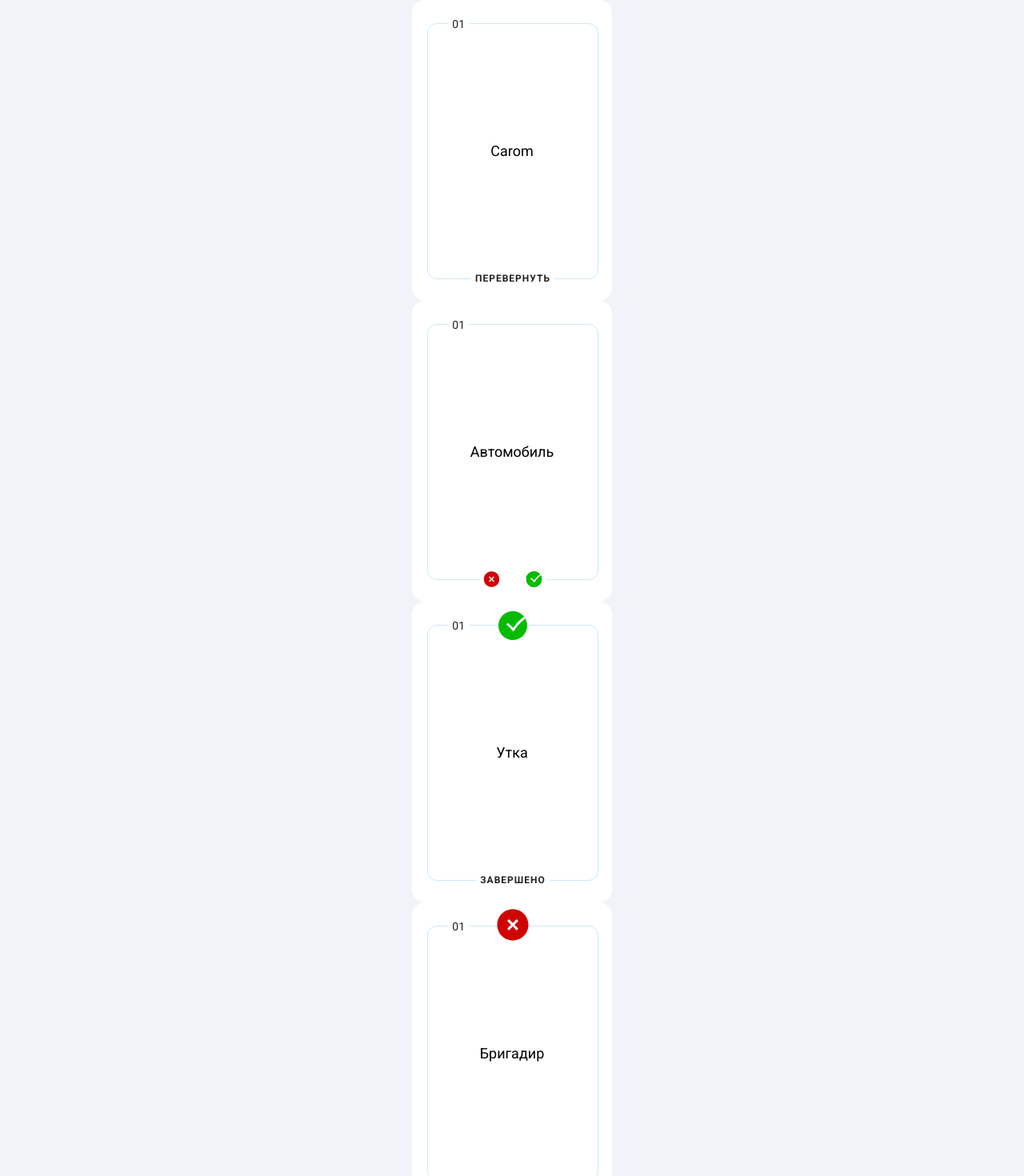
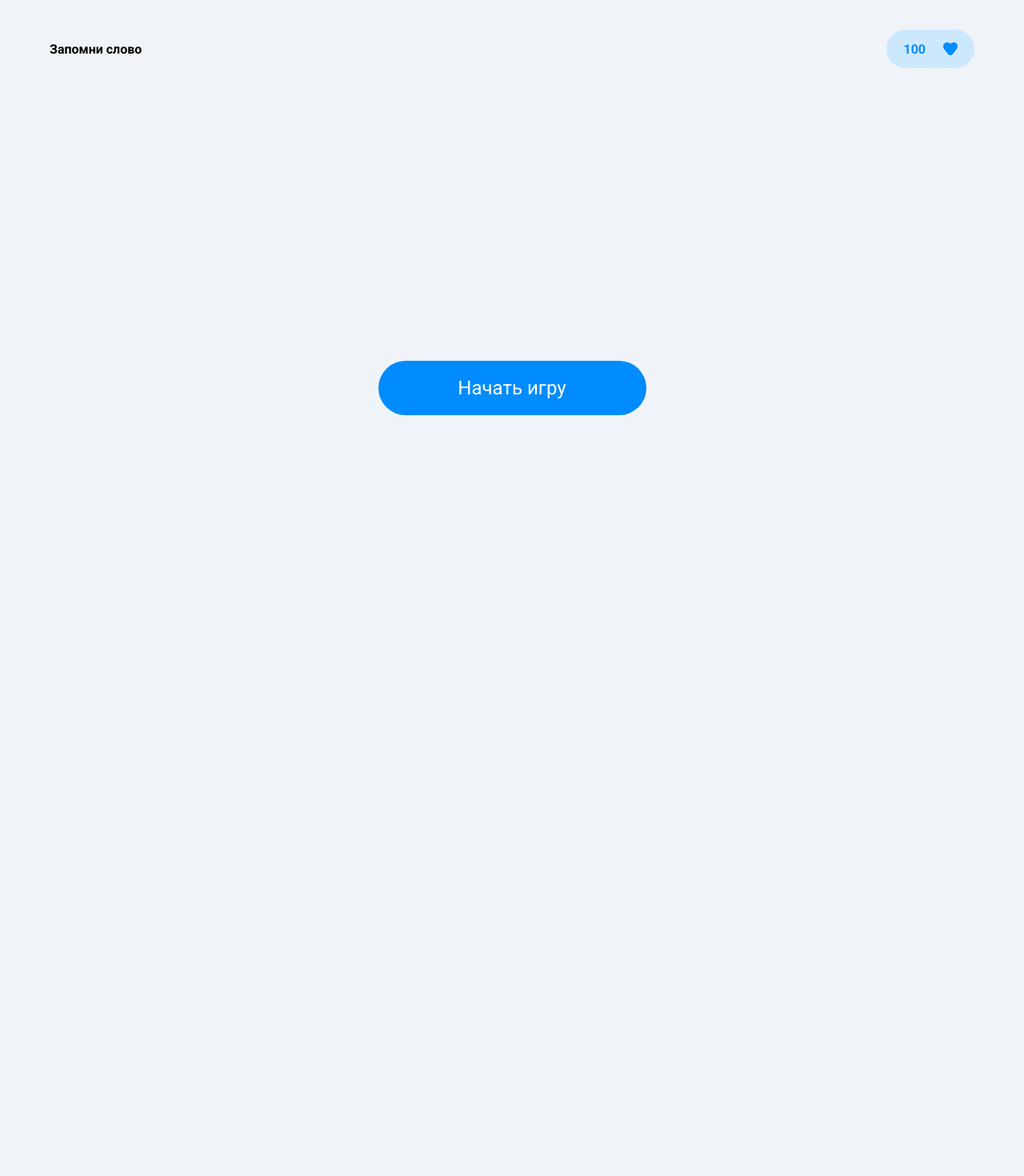
Before and after one commit to maxsiis/Words, a Vue app: page / in a window 1280 px wide. Shown: the top 1470 px of the page at 80% size. After the commit the page ends 885 px from the top, so only its background shows below. Built offline with nearby package versions, Linux system fonts and the light colour scheme.

Commit message:
добавил запрос к api

```diff
--- a/src/App.vue
+++ b/src/App.vue
@@ -5,50 +5,72 @@ import Card from './components/Card/Card.vue';
 import { computed, ref } from 'vue';
 
 const score = ref(100);
-const data = ref([
+const data = ref();
+const error = ref();
+
+const displayGame = ref(false);
+const displayButton = ref(true);
+
+function showGame() {
+  displayGame.value = true;
+  displayButton.value = false;
+  console.log('карты показаны');
+}
+
+function FlipCard(card) {
+  console.log(card);
+}
+
+const dataModified = computed(() => {
+  if (!data.value) return [];
+  return [
     {
-    word: 'Carom',
-    translation: 'Свинец',
+      word: data.value.word,
+      translation: data.value.translation,
       state: false,
       status: 'pending',
     },
     {
-    word: 'Car',
-    translation: 'Автомобиль',
-    state: true,
-    status: 'pending',
-  },
-  {
-    word: 'Duck',
-    translation: 'Утка',
+      word: data.value.word,
+      translation: data.value.translation,
       state: true,
       status: 'success',
     },
     {
-    word: 'Foreman',
-    translation: 'Бригадир',
+      word: data.value.word,
+      translation: data.value.translation,
       state: true,
       status: 'failed',
     },
-]);
-
-function FlipCard(card) {
-  console.log(card);
+  ];
+});
+async function getWord() {
+  const res = await fetch('http://localhost:8080/api/random-words');
+  if (res.status != 200) {
+    data.value = null;
+    error.value = await res.json();
+  }
+  error.value = null;
+  data.value = await res.json();
 }
 </script>
 
 <template>
   <div>
+    <div class="card-items" v-if="displayGame">
       <Card
-      v-for="(card, index) in data"
-      :key="index"
-      v-bind="card"
-      @flipCard="FlipCard"
+        v-for="item in dataModified"
+        :key="item.word"
+        :word="item.word"
+        :translation="item.translation"
+        :state="item.state"
+        :status="item.status"
       />
+    </div>
     <div>
       <Score :score="score" />
       <div class="app-container">
-        <Button>Начать игру</Button>
+        <Button v-if="displayButton" @click="showGame">Начать игру</Button>
       </div>
     </div>
   </div>
```
Lines whose indentation alone changed are shown as unchanged.
